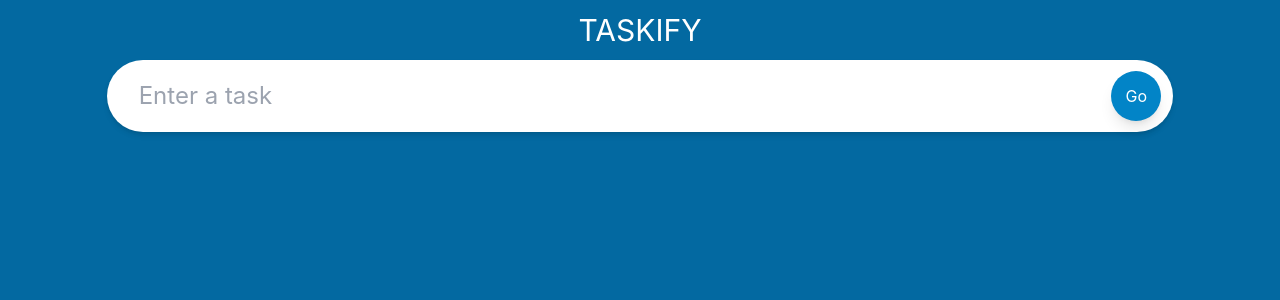
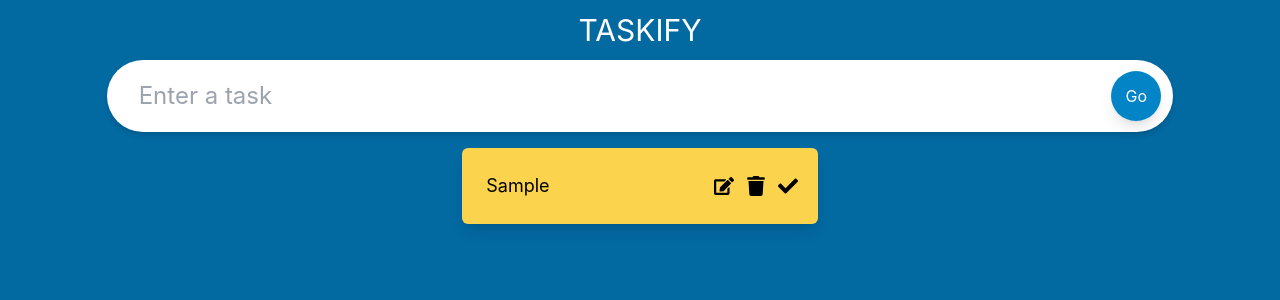
Before and after one commit to andrei-kozel/tsc-taskify, a React (Create React App) app: page / in a window 1280 px wide. Both pictures are taken after typing "Sample" into the empty fields and a click on the button "Go". Shown: the top 300 px of the page. Built offline with nearby package versions, Linux system fonts and the light colour scheme.

Commit message:
list item card

```diff
--- a/package.json
+++ b/package.json
@@ -12,6 +12,7 @@
     "@types/react-dom": "^18.0.6",
     "react": "^18.2.0",
     "react-dom": "^18.2.0",
+    "react-icons": "^4.4.0",
     "react-scripts": "5.0.1",
     "typescript": "^4.8.4",
     "uuid": "^9.0.0",
--- a/src/App.tsx
+++ b/src/App.tsx
@@ -3,6 +3,7 @@ import "./App.css";
 import { v4 as uuidv4 } from "uuid";
 import { Todo } from "./model";
 import InputField from "./components/InputField";
+import TodoList from "./components/TodoList";
 
 const App: React.FC = () => {
   const [todo, setTodo] = useState<string>("");
@@ -20,6 +21,7 @@ const App: React.FC = () => {
     <div className="app">
       <h1 className="app__title">Taskify</h1>
       <InputField todo={todo} setTodo={setTodo} handleAdd={handleAdd} />
+      <TodoList todos={todos} setTodos={setTodos} />
     </div>
   );
 };
--- /dev/null
+++ b/src/components/SingleTodo.tsx
@@ -0,0 +1,28 @@
+import React from "react";
+import { FaEdit, FaTrash, FaCheck } from "react-icons/fa";
+import { Todo } from "../model";
+
+interface Props {
+  todo: Todo;
+}
+
+const SingleTodo = ({ todo }: Props) => {
+  return (
+    <form className="todos__single">
+      <span className="todos__single--text">{todo.todo}</span>
+      <div className="icons">
+        <span className="icon">
+          <FaEdit />
+        </span>
+        <span className="icon">
+          <FaTrash />
+        </span>
+        <span className="icon">
+          <FaCheck />
+        </span>
+      </div>
+    </form>
+  );
+};
+
+export default SingleTodo;
--- /dev/null
+++ b/src/components/TodoList.tsx
@@ -0,0 +1,21 @@
+import React from "react";
+import { Todo } from "../model";
+import SingleTodo from "./SingleTodo";
+import "./styles.css";
+
+interface Props {
+  todos: Todo[];
+  setTodos: React.Dispatch<React.SetStateAction<Todo[]>>;
+}
+
+const TodoList: React.FC<Props> = ({ todos, setTodos }) => {
+  return (
+    <div className="todos">
+      {todos.map((todo) => (
+        <SingleTodo todo={todo} key={todo.id} />
+      ))}
+    </div>
+  );
+};
+
+export default TodoList;
--- a/src/components/styles.css
+++ b/src/components/styles.css
@@ -9,3 +9,23 @@
 .input__submit {
   @apply absolute w-[50px] h-[50px] m-3 rounded-full right-0 border-none text-base bg-sky-600 transition text-white shadow-lg hover:bg-sky-400 active:scale-95 hover:shadow-sm;
 }
+
+.todos {
+  @apply flex justify-evenly w-10/12 flex-wrap
+}
+
+.todos__single {
+  @apply flex p-5 my-4 bg-amber-300 rounded-md shadow-lg w-full md:w-2/5 lg:w-1/3
+}
+
+.todos__single--text {
+  @apply flex-1 p-1 text-lg focus:outline-none;
+}
+
+.icons {
+  @apply flex justify-center items-center
+}
+
+.icon {
+  @apply ml-3 text-xl cursor-pointer
+}
```
Also changed, not shown: 1 other file (tests, documents, lock files or other folders).
